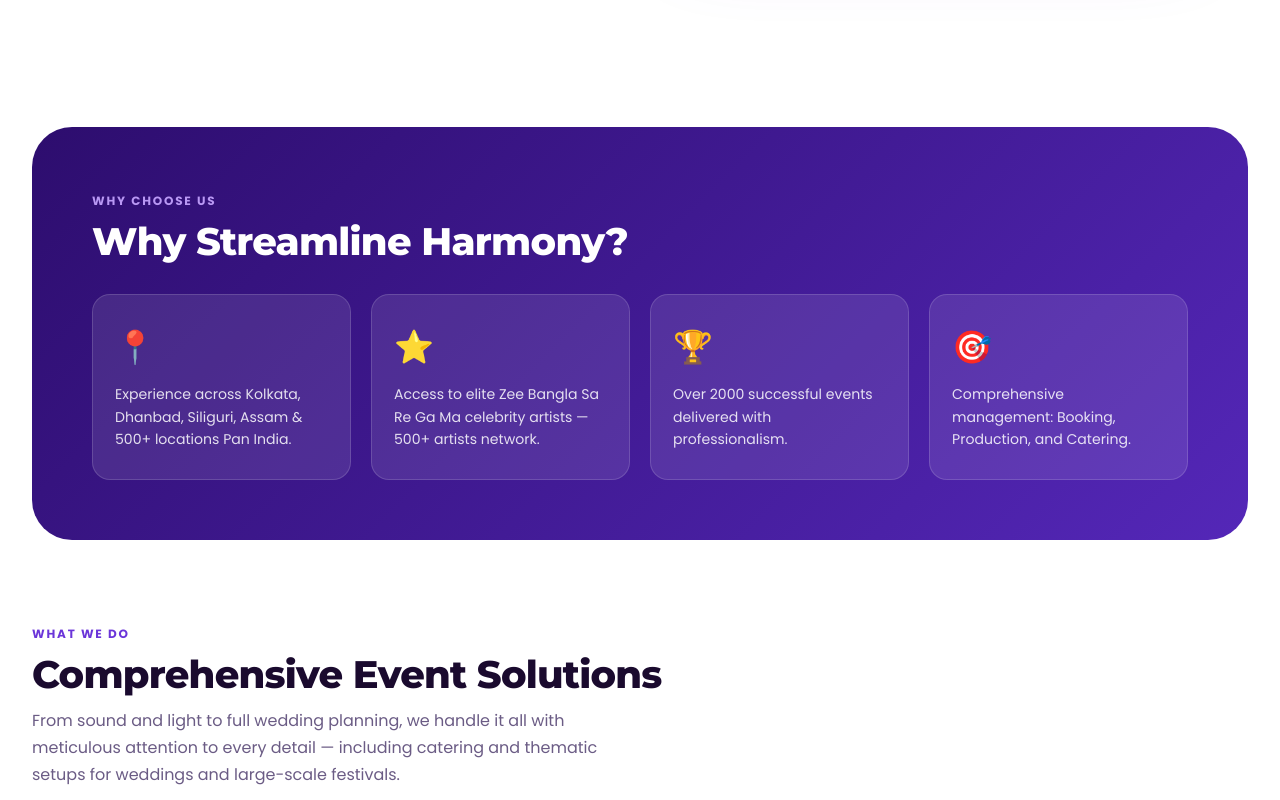
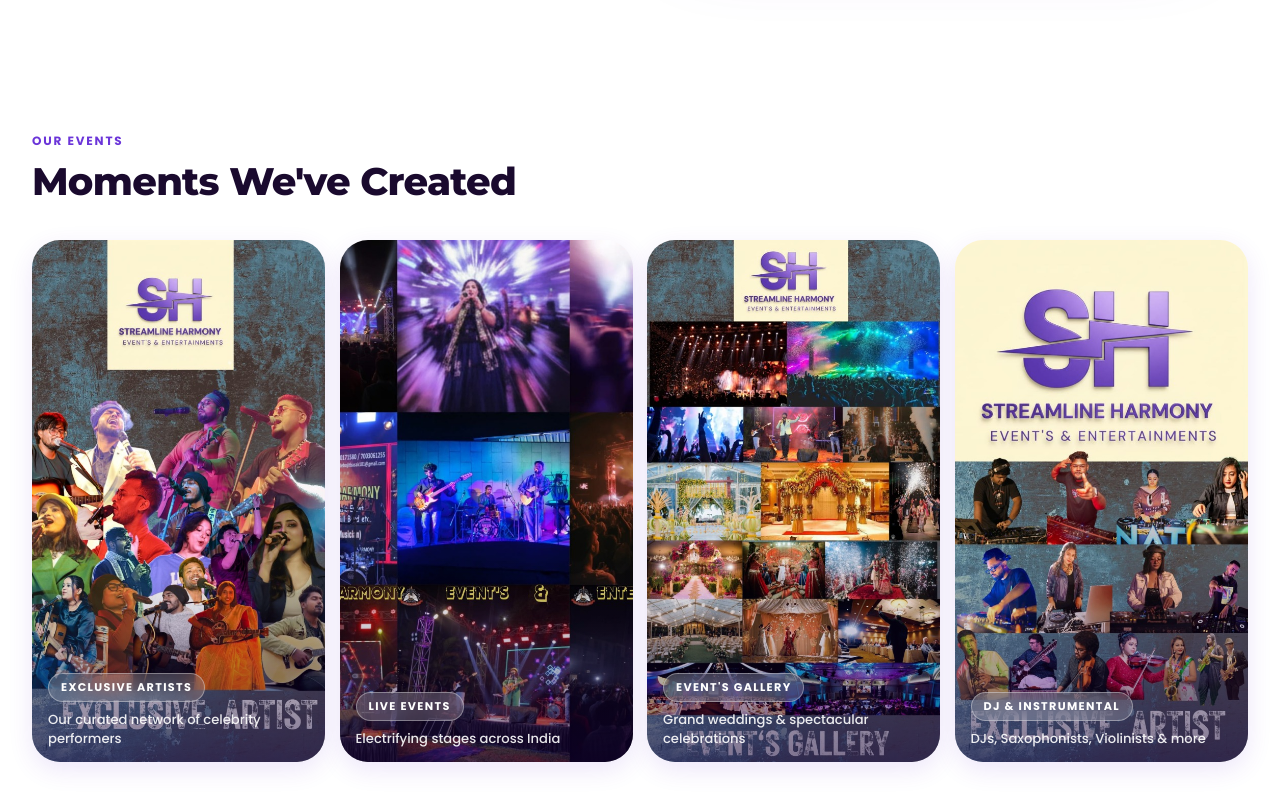
Before and after one commit to debojitbosak101-byte/harmony-sl, a React (Vite) app: page / in a window 1280 px wide. Shown: the part 900-1700 px from the top of the page. Built offline with nearby package versions, Linux system fonts and the light colour scheme.

Commit message:
feat: move photo gallery before Why Choose Us, perfect image fit, hover blur-focus effect on gallery cards

```diff
--- a/src/App.css
+++ b/src/App.css
@@ -1737,7 +1737,7 @@ img { max-width: 100%; display: block; }
   .artist-gallery-item.gallery-active { height: 260px; }
 }
 
-/* ─── Events Page Photo Gallery Strip ───────────────────── */
+/* ─── Events Photo Gallery ───────────────────────────────── */
 .events-photo-gallery {
   display: flex;
   flex-direction: column;
@@ -1747,90 +1747,132 @@ img { max-width: 100%; display: block; }
 .events-photo-strip {
   display: grid;
   grid-template-columns: repeat(4, 1fr);
-  gap: 16px;
-}
-
+  gap: 14px;
+  align-items: stretch;
+}
+
+/* Each card */
 .events-photo-card {
   position: relative;
   border-radius: var(--r-lg);
   overflow: hidden;
+  /* Perfect portrait fit for the images you gave */
   aspect-ratio: 9 / 16;
   cursor: pointer;
   box-shadow: var(--shadow-md);
-  transition: transform 0.4s ease, box-shadow 0.4s ease;
-}
-.events-photo-card:hover {
-  transform: translateY(-8px) scale(1.02);
-  box-shadow: var(--shadow-xl, 0 20px 50px rgba(107,53,217,0.25));
-}
-
+  transition:
+    transform 0.45s cubic-bezier(0.34, 1.56, 0.64, 1),
+    box-shadow 0.45s ease,
+    filter 0.45s ease,
+    opacity 0.45s ease;
+}
+
+/* Focused card — pops forward */
+.events-photo-card.card-focused {
+  transform: scale(1.05) translateY(-6px);
+  box-shadow: 0 24px 60px rgba(107, 53, 217, 0.4);
+  z-index: 3;
+}
+
+/* Blurred cards when a sibling is hovered */
+.events-photo-card.card-blurred {
+  filter: blur(4px) brightness(0.55);
+  opacity: 0.75;
+  transform: scale(0.97);
+}
+
+/* Image perfectly fills the card */
 .events-photo-img {
   width: 100%;
   height: 100%;
   object-fit: cover;
   object-position: top center;
   display: block;
-  transition: transform 0.6s ease, filter 0.4s ease;
-}
-.events-photo-card:hover .events-photo-img {
-  transform: scale(1.07);
-  filter: brightness(1.08) saturate(1.12);
-}
-
+  transition: transform 0.55s ease;
+}
+.events-photo-card.card-focused .events-photo-img {
+  transform: scale(1.06);
+}
+
+/* Dark gradient overlay — always sits at bottom */
 .events-photo-overlay {
   position: absolute;
   inset: 0;
   background: linear-gradient(
     to bottom,
-    transparent 40%,
-    rgba(30, 0, 80, 0.85) 100%
+    transparent 45%,
+    rgba(20, 0, 60, 0.92) 100%
   );
   display: flex;
   flex-direction: column;
   justify-content: flex-end;
-  padding: 20px 16px;
+  padding: 22px 16px;
   opacity: 0;
   transition: opacity 0.4s ease;
 }
-.events-photo-card:hover .events-photo-overlay { opacity: 1; }
+/* Show overlay on focused card */
+.events-photo-card.card-focused .events-photo-overlay { opacity: 1; }
+
+/* Always-visible subtle dark base on non-focused */
+.events-photo-card:not(.card-focused) .events-photo-overlay {
+  background: linear-gradient(
+    to bottom,
+    transparent 60%,
+    rgba(20, 0, 60, 0.55) 100%
+  );
+  opacity: 1;
+}
 
 .events-photo-label {
   display: inline-block;
-  background: rgba(255,255,255,0.18);
-  backdrop-filter: blur(8px);
-  -webkit-backdrop-filter: blur(8px);
-  border: 1px solid rgba(255,255,255,0.3);
+  background: rgba(255, 255, 255, 0.18);
+  backdrop-filter: blur(10px);
+  -webkit-backdrop-filter: blur(10px);
+  border: 1px solid rgba(255, 255, 255, 0.35);
   color: white;
   font-size: 0.7rem;
   font-weight: 700;
   letter-spacing: 0.12em;
   text-transform: uppercase;
-  padding: 4px 10px;
+  padding: 5px 12px;
   border-radius: 100px;
   margin-bottom: 8px;
   width: fit-content;
+  transform: translateY(8px);
+  transition: transform 0.4s ease;
+}
+.events-photo-card.card-focused .events-photo-label {
+  transform: translateY(0);
 }
 
 .events-photo-caption {
-  color: rgba(255,255,255,0.88);
+  color: rgba(255, 255, 255, 0.9);
   font-size: 0.82rem;
-  line-height: 1.4;
+  line-height: 1.45;
   font-weight: 500;
-}
-
-@media (max-width: 768px) {
+  transform: translateY(8px);
+  transition: transform 0.4s ease 0.04s;
+}
+.events-photo-card.card-focused .events-photo-caption {
+  transform: translateY(0);
+}
+
+/* ── Mobile: 2×2 grid, no blur (touch devices) ── */
+@media (max-width: 900px) {
   .events-photo-strip {
     grid-template-columns: 1fr 1fr;
     gap: 12px;
   }
   .events-photo-card { aspect-ratio: 3 / 4; }
-  .events-photo-overlay { opacity: 1; }
+  /* On mobile always show the label */
+  .events-photo-card .events-photo-overlay { opacity: 1; }
+  .events-photo-label { transform: translateY(0); }
+  .events-photo-caption { transform: translateY(0); }
+  /* No blur on touch devices */
+  .events-photo-card.card-blurred { filter: none; opacity: 1; transform: none; }
 }
 
 @media (max-width: 430px) {
-  .events-photo-strip {
-    grid-template-columns: 1fr 1fr;
-    gap: 10px;
-  }
+  .events-photo-strip { gap: 10px; }
   .events-photo-card { aspect-ratio: 2 / 3; border-radius: var(--r-md); }
 }
--- a/src/App.jsx
+++ b/src/App.jsx
@@ -497,6 +497,50 @@ function TestimonialsHScroller() {
   );
 }
 
+// ─── Events Photo Gallery ─────────────────────────────────────────────────────
+const galleryData = [
+  { src: artistCollageImg,   label: 'Exclusive Artists',  caption: 'Our curated network of celebrity performers' },
+  { src: eventsGridImg,      label: 'Live Events',         caption: 'Electrifying stages across India' },
+  { src: galleryCollageImg,  label: "Event's Gallery",     caption: 'Grand weddings & spectacular celebrations' },
+  { src: djArtistCollageImg, label: 'DJ & Instrumental',   caption: 'DJs, Saxophonists, Violinists & more' },
+];
+
+function EventsPhotoGallery() {
+  const [hoveredIdx, setHoveredIdx] = useState(null);
+
+  return (
+    <section className="events-photo-gallery">
+      <ScrollSection>
+        <span className="section-eyebrow">Our Events</span>
+        <h2 className="section-title">Moments We've Created</h2>
+      </ScrollSection>
+      <div
+        className={`events-photo-strip ${hoveredIdx !== null ? 'strip-has-hover' : ''}`}
+      >
+        {galleryData.map((img, i) => (
+          <div
+            key={i}
+            className={`events-photo-card ${hoveredIdx === i ? 'card-focused' : ''} ${hoveredIdx !== null && hoveredIdx !== i ? 'card-blurred' : ''}`}
+            onMouseEnter={() => setHoveredIdx(i)}
+            onMouseLeave={() => setHoveredIdx(null)}
+          >
+            <img
+              src={img.src}
+              alt={img.label}
+              className="events-photo-img"
+              loading={i === 0 ? 'eager' : 'lazy'}
+            />
+            <div className="events-photo-overlay">
+              <span className="events-photo-label">{img.label}</span>
+              <p className="events-photo-caption">{img.caption}</p>
+            </div>
+          </div>
+        ))}
+      </div>
+    </section>
+  );
+}
+
 // ─── Events Page ──────────────────────────────────────────────────────────────
 function EventPage({ setPage }) {
   const services = [
@@ -526,7 +570,10 @@ function EventPage({ setPage }) {
   return (
     <main className="page-content">
 
-      {/* ── Why Choose Us — FIRST ── */}
+      {/* ── Moments We've Created — Photo Gallery ── */}
+      <EventsPhotoGallery />
+
+      {/* ── Why Choose Us ── */}
       <ScrollSection className="why-us-section">
         <span className="section-eyebrow">Why Choose Us</span>
         <h2 className="section-title">Why Streamline Harmony?</h2>
@@ -615,30 +662,6 @@ function EventPage({ setPage }) {
           </div>
         </div>
       </ScrollSection>
-
-      {/* ── Our Photo Gallery ── */}
-      <section className="events-photo-gallery">
-        <ScrollSection>
-          <span className="section-eyebrow">Our Events</span>
-          <h2 className="section-title">Moments We've Created</h2>
-        </ScrollSection>
-        <div className="events-photo-strip">
-          {[
-            { src: artistCollageImg,   label: 'Exclusive Artists',    caption: 'Our curated network of celebrity performers' },
-            { src: eventsGridImg,      label: 'Live Events',           caption: 'Electrifying stages across India' },
-            { src: galleryCollageImg,  label: "Event's Gallery",       caption: 'Grand weddings & spectacular celebrations' },
-            { src: djArtistCollageImg, label: 'DJ & Instrumental',     caption: 'DJs, Saxophonists, Violinists & more' },
-          ].map((img, i) => (
-            <ScrollSection key={i} className="events-photo-card" delay={i * 100}>
-              <img src={img.src} alt={img.label} className="events-photo-img" loading="lazy" />
-              <div className="events-photo-overlay">
-                <span className="events-photo-label">{img.label}</span>
-                <p className="events-photo-caption">{img.caption}</p>
-              </div>
-            </ScrollSection>
-          ))}
-        </div>
-      </section>
 
       <section className="wedding-section">
         <ScrollSection>
```
